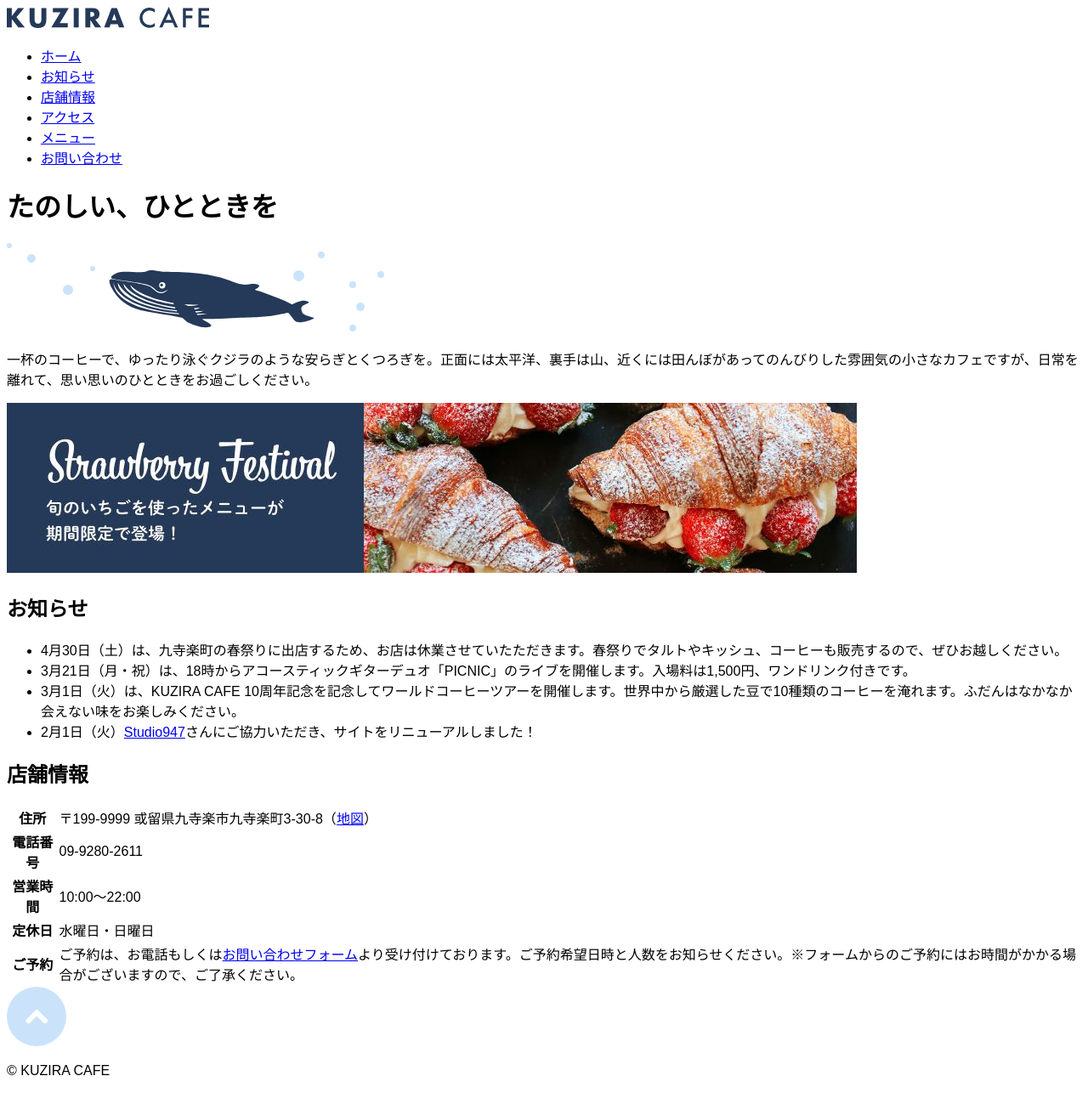
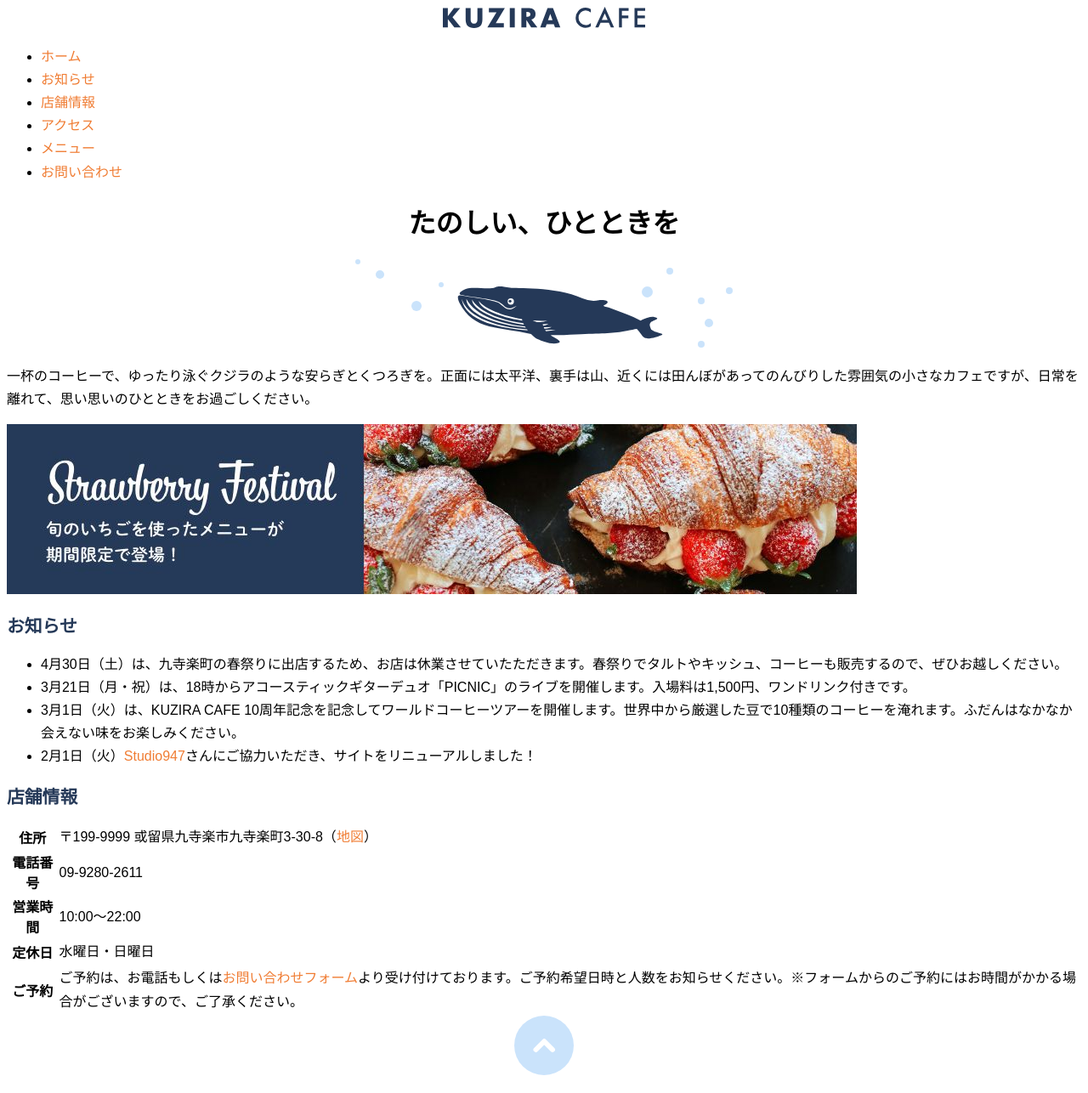
Before and after one commit to Emiri-333/cafe-site, a plain HTML site: page index.html in a window 1280 px wide. Shown: the top 1286 px of the page at 85% size. Drawn offline with Linux system fonts and the light colour scheme.

Commit message:
Add files via upload

```diff
--- a/css/style.css
+++ b/css/style.css
@@ -3,9 +3,56 @@ html {
     font-size: 16px;
     font-family: sans-serif;
 }
+*{
+    box-sizing: border-box;
+}
+p, li, td{
+    line-height: 1.7;
+}
+a:link{
+    color: #f07d34;
+    text-decoration: none;
+}
+a:visited{
+    color: #f07d34;
+    text-decoration: none;
+}
+a:hover{
+    color: #f07d34;
+    text-decoration: underline;
+}
+a:active{
+    color: #f07d34;
+    text-decoration: underline;
+}
 /*ヘッダー*/
+.logo{
+    text-align: center;
+}
 /*ヒーロー*/
+.hero{
+    text-align: center;
+}
 /*メイン*/
+main h2{
+    color: #253958;
+    font-size: 1.3rem;
+}
 /*フッター*/
+.gotop{
+    text-align: center;
+}
+.copyright{
+    margin-top: 20px;
+    margin-bottom: 0;
+    padding-top: 75px;
+    padding-bottom: 75px;
+    background-color: #253958;
+    color: #FFFFFF;
+    text-align: center;
+}
 /**個別/
 /*index.html*/
+.logo-whale{
+    text-align: center;
+}
--- a/index.html
+++ b/index.html
@@ -1,4 +1,5 @@
 <!DOCTYPE html>
+<html>
 <html lang="jp">
 
 <head>
@@ -10,7 +11,7 @@
 
 <body id="top">
     <header>
-        <div>
+        <div class="logo">
             <a href="index.html"><img src="images/logo.svg" alt="KUZIRA CAFE"></a>
         </div>
         <nav>
@@ -26,10 +27,10 @@
 
     </header>
 
-    <h1>たのしい、ひとときを</h1>
+    <h1 class="hero">たのしい、ひとときを</h1>
 
     <main>
-        <img src="images/logo-whale.svg" alt="">
+        <div class="logo-whale"><img src="images/logo-whale.svg" alt=""></div>
         <p>一杯のコーヒーで、ゆったり泳ぐクジラのような安らぎとくつろぎを。正面には太平洋、裏手は山、近くには田んぼがあってのんびりした雰囲気の小さなカフェですが、日常を離れて、思い思いのひとときをお過ごしください。</p>
         <img src="images/banner.jpg" alt="旬の苺を使ったメニューが期間限定で登場！">
 
@@ -73,10 +74,10 @@
         </div>
     </main>
     <footer>
-        <div>
+        <div class="gotop">
             <a href="#top"><img src="images/gotop.svg" alt="ページトップへ戻る"></a>
         </div>
-        <p>&copy; KUZIRA CAFE</p>
+        <p class="copyright">&copy; KUZIRA CAFE</p>
     </footer>
 </body>
 
```
